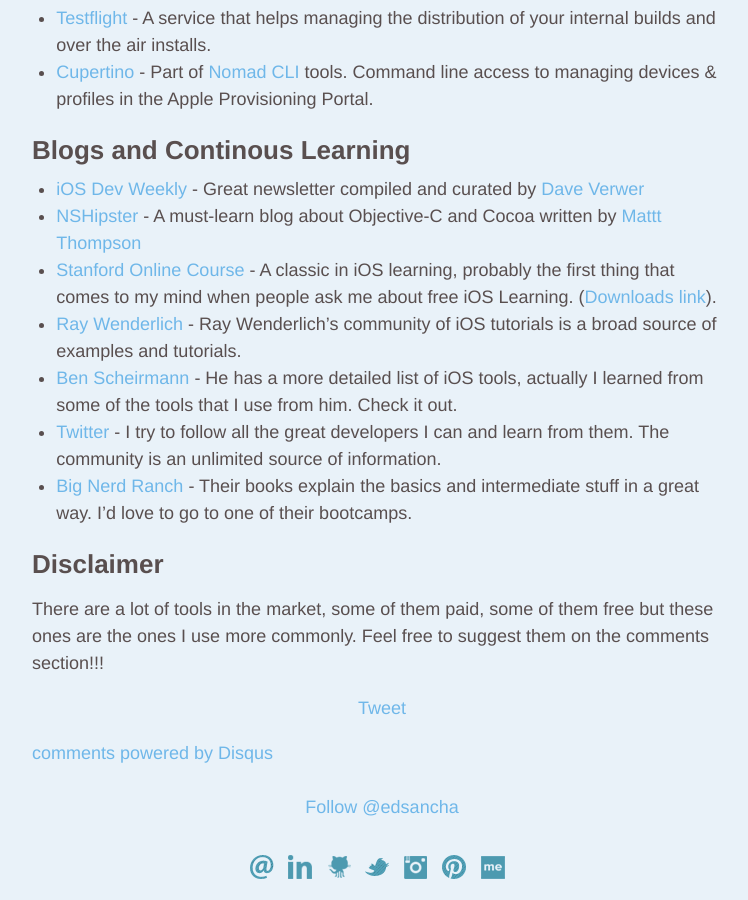
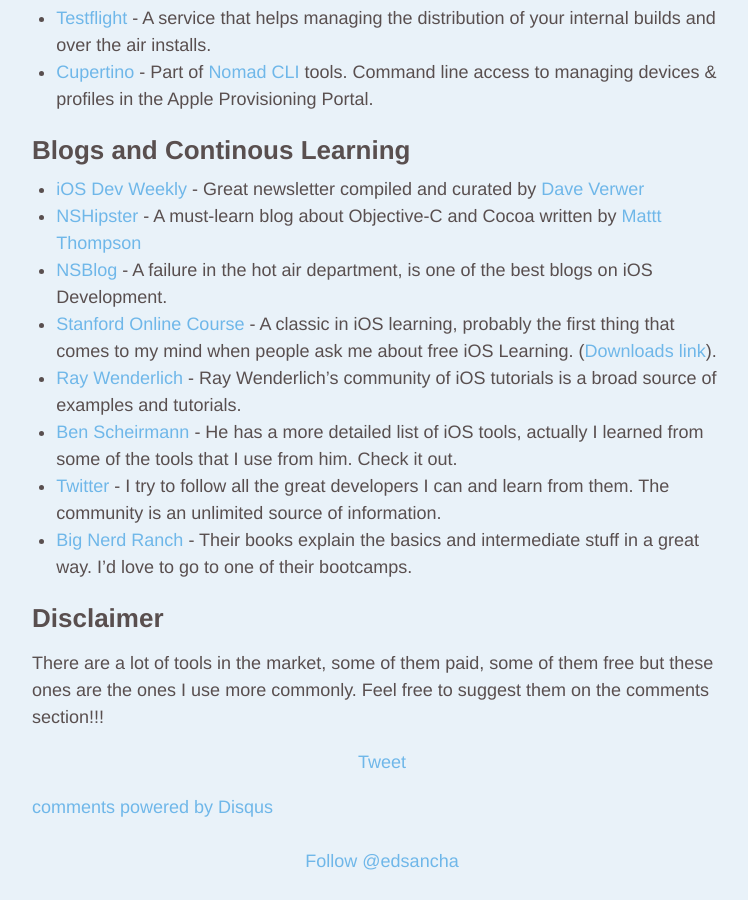
Before and after one commit to EdSancha/edsancha.github.io, a Jekyll site: the page built from blog/_posts/2014-01-28-whats-in-my-iOS-toolbox.markdown, in a window 1280 px wide and 900 px high, scrolled down 2360 px. Shown: the whole window, without its empty margins (258-1006 px from the left). Built offline with Jekyll 4.4.1, drawn with Linux system fonts in a browser that asks for light colours; Markdown is read by kramdown in place of the engine named in the settings; comment, search, counter and statistics services are not loaded; some of the changed lines change nothing that is shown.

Commit message:
Fixes some missed links !

```diff
--- a/blog/_posts/2014-01-28-whats-in-my-iOS-toolbox.markdown
+++ b/blog/_posts/2014-01-28-whats-in-my-iOS-toolbox.markdown
@@ -74,6 +74,7 @@
 
 - [iOS Dev Weekly][iosdevweekly] - Great newsletter compiled and curated by [Dave Verwer][dave]
 - [NSHipster][nshipster] - A must-learn blog about Objective-C and Cocoa written by [Mattt Thompson][mattt]
+- [NSBlog][mikeash] - A failure in the hot air department, is one of the best blogs on iOS Development.
 - [Stanford Online Course][stanford] - A classic in iOS learning, probably the first thing that comes to my mind when people ask me about free iOS Learning. ([Downloads link][stanford2]).
 - [Ray Wenderlich][ray] - Ray Wenderlich's community of iOS tutorials is a broad source of examples and tutorials.
 - [Ben Scheirmann][Essential] - He has a more detailed list of iOS tools, actually I learned from some of the tools that I use from him. Check it out.
@@ -86,7 +87,7 @@
 
 
 [pttrns]: http://pttrns.com
-[capptivate]: http://capptivate.com
+[capptivate]: http://capptivate.co
 [dribbble]: http://dribbble.com/search?q=ios
 [behance]: https://www.behance.net/
 [cocoacontrols]:  http://cocoacontrols.com
@@ -121,7 +122,7 @@
 [flurry]: http://www.flurry.com
 
 [crash]: http://crashlytics.com
-[runscope]: htpp//www.runscope.com
+[runscope]: http://www.runscope.com
 [pulse]: http://pulse.io
 [reveal]: http://revealapp.com
 
@@ -133,7 +134,7 @@
 [dave]: https://twitter.com/daveverwer
 [nshipster]: http://nshipster.com
 [mattt]: http://mattt.me
-
+[mikeash]: https://mikeash.com/pyblog/
 [stanford]: http://online.stanford.edu/course/developing-ios7-apps-fall-2013
 [stanford2]: http://www.stanford.edu/class/cs193p/cgi-bin/drupal/
 [ray]: http://www.raywenderlich.com
```
